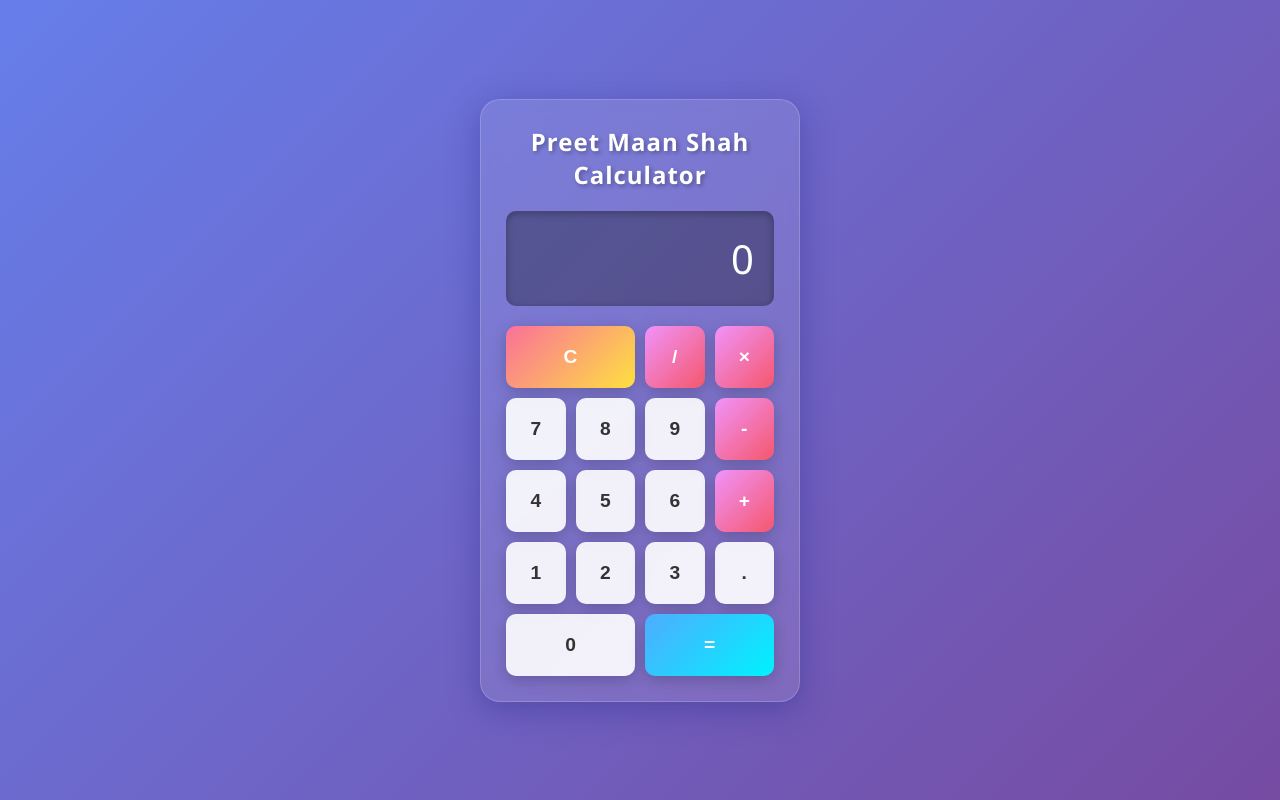
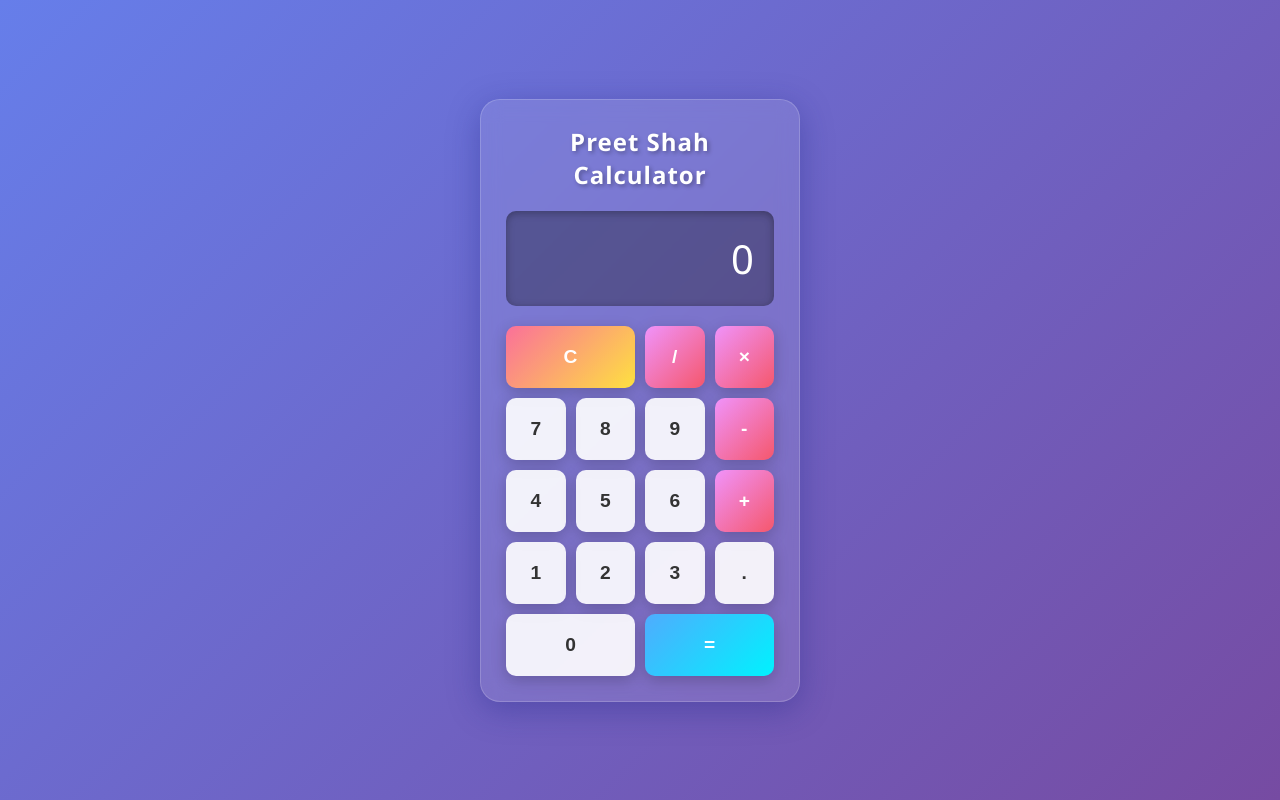
Before and after one commit to preetimaanshah/PreetiMaanShah_Calculator, a plain HTML site: page index.html in a window 1280 px wide. Drawn offline with Linux system fonts and the light colour scheme.

Commit message:
Feature A heading change

```diff
--- a/index.html
+++ b/index.html
@@ -125,7 +125,7 @@
 </head>
 <body>
     <div class="calculator">
-        <div class="calculator-title">Preet Maan Shah Calculator</div>
+        <div class="calculator-title">Preet Shah Calculator</div>
         <div class="display" id="display">0</div>
         <div class="buttons">
             <button class="clear" onclick="clearDisplay()">C</button>
```
